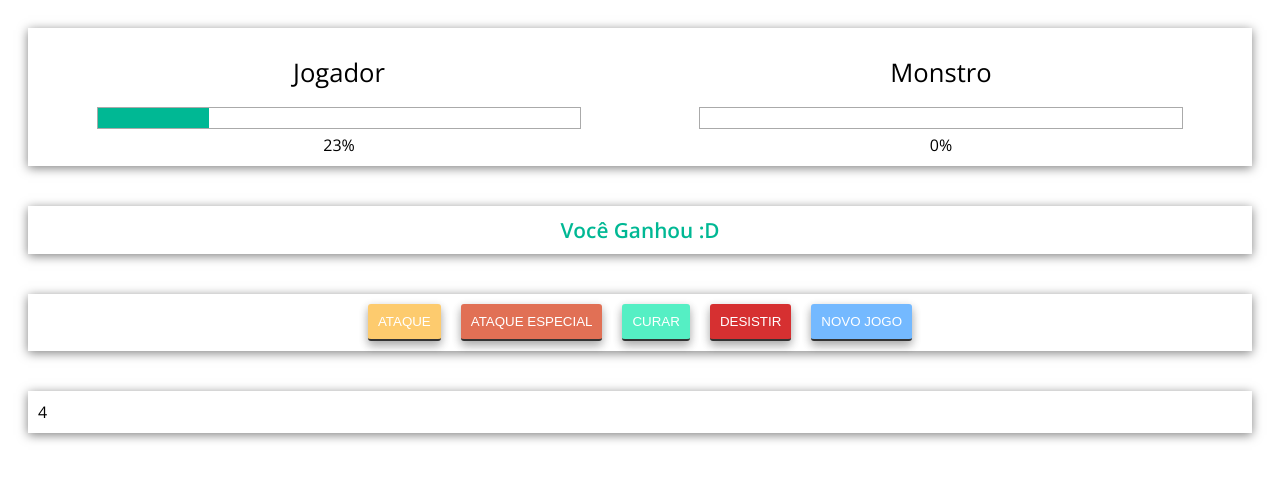
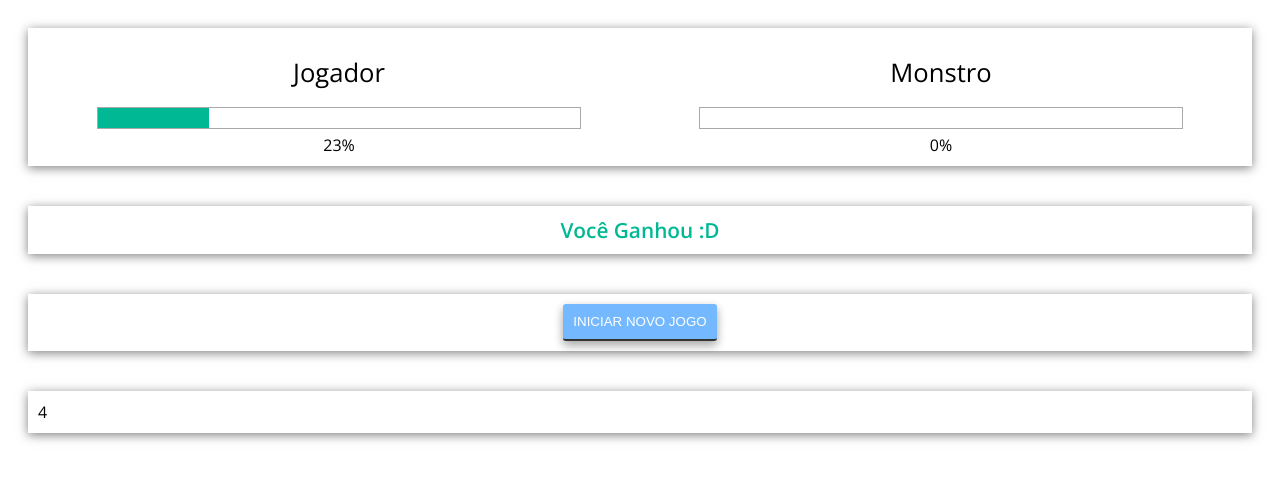
Before and after one commit to gabrielcaiana/O-Matador-de-Monstros, a plain HTML site: page index.html in a window 1280 px wide. Drawn offline with nearby package versions, Linux system fonts and the light colour scheme.

Commit message:
criando metodo para iniciar jogo e aplicando ao botao a funcionalidade de desistir do jogo

```diff
--- a/app.js
+++ b/app.js
@@ -1,6 +1,7 @@
 new Vue ({
     el: '#app',
     data: {
+        running: false,
         playerLife: 23, // Life do jogador
         monsterLife: 0, // Life do Monstro
     },
@@ -11,6 +12,12 @@ new Vue ({
         }
     },
     methods: {
+        //criando função para iniciar o jogo, nessa função é zerada a vida do jogador e do monstro
+        startGame() {
+            this.running = true
+            this.playerLife = 100
+            this.monsterLife = 100
+        }
 
     },
     watch: {
--- a/index.html
+++ b/index.html
@@ -38,12 +38,17 @@
                 <div v-if="monsterLife == 0" class="win">Você Ganhou :D</div>
                 <div v-else class="lose">Você Perdeu :(</div>
             </div>
+            <!-- Criando botões do jogo -->
             <div class=" panel buttons">
-                <button class="btn attack">Ataque</button>
-                <button class="btn attack-especial">Ataque especial</button>
-                <button class="btn heal">Curar</button>
-                <button class="btn give-up">Desistir</button>
-                <button class="btn new-game">Novo jogo</button>
+                <!-- condicial para mostrar botões de jogo caso o mesmo esteja iniciado ou
+                mostrar botão de iniciar caso ainda não esteja-->
+                <template v-if="running">
+                        <button class="btn attack">Ataque</button>
+                        <button class="btn attack-especial">Ataque especial</button>
+                        <button class="btn heal">Curar</button>
+                        <button @click="running = false" class="btn give-up">Desistir</button>
+                </template>
+                <button @click="startGame" v-else class="btn new-game">Iniciar novo jogo</button>
             </div>
             <div class=" panel logs">4</div>
         </div>
```
